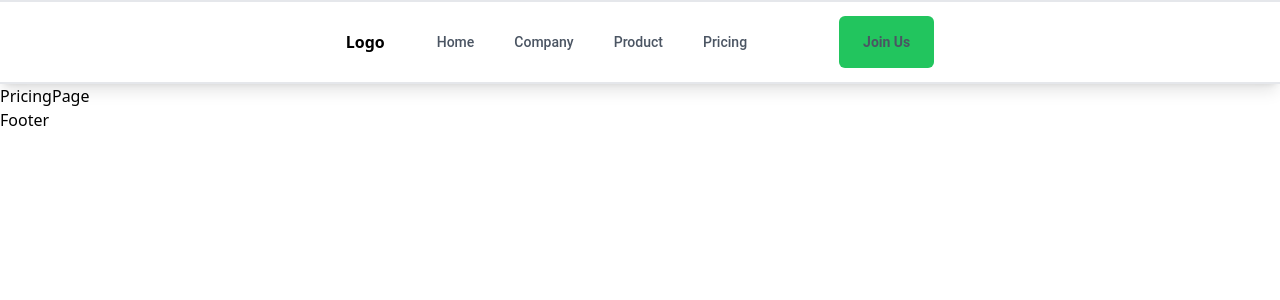
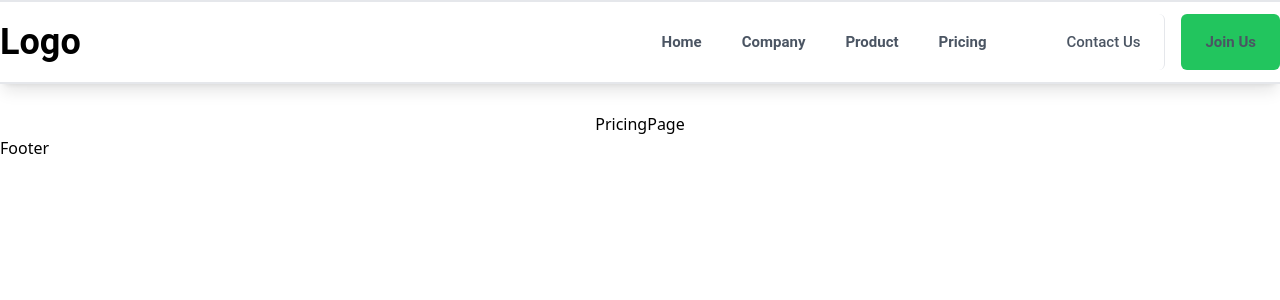
Before and after one commit to EfficientAI-tech/efficientai-frontend, a React (Create React App) app: page /pricing in a window 1280 px wide. Shown: the top 300 px of the page. Built offline with nearby package versions, Linux system fonts and the light colour scheme.

Commit message:
completed header

```diff
--- a/public/index.html
+++ b/public/index.html
@@ -39,5 +39,14 @@
       To begin the development, run `npm start` or `yarn start`.
       To create a production bundle, use `npm run build` or `yarn build`.
     -->
+    <!-- ION ICONS -->
+    <script
+      type="module"
+      src="https://unpkg.com/ionicons@7.1.0/dist/ionicons/ionicons.esm.js"
+    ></script>
+    <script
+      nomodule
+      src="https://unpkg.com/ionicons@7.1.0/dist/ionicons/ionicons.js"
+    ></script>
   </body>
 </html>
--- a/src/Components/Header.js
+++ b/src/Components/Header.js
@@ -1,51 +1,55 @@
 import React, { useState } from "react";
 import "../Styles/header.css";
 import { Transition } from "@headlessui/react";
-// import logo from "../Assets/Icon.png";
+
 const Header = () => {
   const [isOpen, setIsOpen] = useState(false);
   return (
-    <div className="bg-white border-y-2 shadow-lg">
+    <div className="bg-white border-y-2 shadow-lg fixed top-0 w-full">
       <nav className="nav">
-        <div className="container max-w-7xl  mx-auto flex items-center justify-around">
-          <div className="flex items-center justify-between h-20">
-            <div className="flex">
-              <div className="flex-shrink-0 flex items-center">
-                <span className="text-black font-bold">Logo</span>
-                {/* <img src={logo} alt="" /> */}
+        <div className="container mx-auto">
+          <div className="flex justify-between items-center h-20">
+            <div className="flex items-center">
+              <a href="/">
+                <span className="text-black font-bold cursor-pointer text-4xl">
+                  Logo
+                </span>
+              </a>
             </div>
-              <div className="hidden md:flex gap-20">
-                <div className="ml-10 flex items-baseline mt-2 space-x-4">
+            <div className="hidden md:flex space-x-14">
+              <div className="flex items-center space-x-10">
                 <a
                   href="/"
-                    className="text-gray-600 hover:text-black hover-underline px-3 py-2 rounded-md text-sm font-medium"
+                  className="text-gray-600 hover:text-black hover-underline text-md font-semibold"
                 >
                   Home
                 </a>
                 <a
                   href="/about"
-                    className="text-gray-600 hover:text-black hover-underline px-3 py-2 rounded-md text-sm font-medium"
+                  className="text-gray-600 hover:text-black hover-underline text-md font-semibold"
                 >
                   Company
                 </a>
                 <a
                   href="/product"
-                    className="text-gray-600 hover:text-black hover-underline px-3 py-2 rounded-md text-sm font-medium"
+                  className="text-gray-600 hover:text-black hover-underline text-md font-semibold"
                 >
                   Product
                 </a>
                 <a
                   href="/pricing"
-                    className="text-gray-600 hover:text-black hover-underline px-3 py-2 rounded-md text-sm font-medium"
+                  className="text-gray-600 hover:text-black hover-underline text-md font-semibold"
                 >
                   Pricing
                 </a>
               </div>
               <div className="flex items-center gap-4">
-                  <button className="text-gray-600 hover:text-black hover:bg-green-600 hover:font-bold px-6 py-4 rounded-md text-sm font-bold bg-green-500">
+                <button className="text-gray-600 hover:text-black hover:text-gray-600 hover:bg-gray-100 px-6 py-4 rounded-md text-md font-medium border-r hover:bg-green-500">
+                  Contact Us
+                </button>
+                <button className="text-gray-600 hover:text-black hover:bg-green-600 hover:font-bold px-6 py-4 rounded-md text-md font-bold bg-green-500">
                   Join Us
                 </button>
-                </div>
               </div>
             </div>
             <div className="-mr-2 flex items-center md:hidden">
@@ -78,14 +82,14 @@ const Header = () => {
           enter="transition ease-out duration-200 transform"
           enterFrom="opacity-0 scale-95"
           enterTo="opacity-100 scale-100"
-          leave="transition ease-in duration-75 transform"
+          leave="transition ease-in duration-95 transform"
           leaveFrom="opacity-100 scale-100"
           leaveTo="opacity-0 scale-95"
           className="flex text-left px-2"
         >
           {(ref) => (
-            <div className="md:hidden px-6" ref={ref}>
-              <div className="px-2 pt-2 pb-3 space-y-1 sm:px-3 w-80">
+            <div className="md:hidden px-4 py-4 w-full" ref={ref}>
+              <div className="px-2 pt-2 pb-3 space-y-1 sm:px-3 w-full">
                 <a
                   href="/"
                   className="flex justify-between items-center text-gray-600 hover:text-black block px-3 py-2 text-base font-medium border-b-2 border-t-2"
@@ -96,7 +100,7 @@ const Header = () => {
                   </span>
                 </a>
                 <a
-                  href="/"
+                  href="/about"
                   className="flex justify-between items-center text-gray-600 hover:text-black block px-3 py-2 border-b-2 text-base font-medium"
                 >
                   <span>Company</span>
@@ -105,7 +109,7 @@ const Header = () => {
                   </span>
                 </a>
                 <a
-                  href="/"
+                  href="/product"
                   className="flex justify-between items-center text-gray-600 hover:text-black block px-3 py-2 border-b-2 text-base font-medium"
                 >
                   <span>Product</span>
@@ -114,7 +118,7 @@ const Header = () => {
                   </span>
                 </a>
                 <a
-                  href="/"
+                  href="/pricing"
                   className="flex justify-between items-center text-gray-600 hover:text-black block px-3 py-2 border-b-2 text-base font-medium"
                 >
                   <span>Pricing</span>
@@ -124,19 +128,13 @@ const Header = () => {
                 </a>
               </div>
 
-              <button className="flex w-full text-center items-center text-gray-600 hover:text-black text-center hover:bg-green-600 hover:font-bold px-6 py-4 rounded-md text-sm font-bold bg-green-500">
-                Sign Up
+              <div className="flex gap-6 items-center justify-center px-2 pt-2 pb-3 space-y-3 sm:px-5 flex-col sm:flex-row">
+                <button className="mt-3 w-full text-center text-gray-600 hover:text-black hover:bg-green-600 hover:font-bold px-6 py-4 rounded-md text-sm font-bold bg-green-500">
+                  Join Us
                 </button>
-              <div className="flex items-center px-2 pt-2 pb-3 space-y-1 sm:px-3">
-                <button className="text-gray-600 hover:text-black hover:bg-gray-100 px-6 py-4 rounded-md text-sm font-medium">
-                  Login
+                <button className="w-full text-center text-gray-600 hover:text-black hover:bg-green-600 hover:font-bold px-6 py-4 rounded-md text-sm font-bold bg-green-500">
+                  Contact Us
                 </button>
-                <a
-                  href="/"
-                  className="text-gray-600 hover:text-black px-3 py-2 rounded-md text-sm font-medium"
-                >
-                  Contact Us
-                </a>
               </div>
             </div>
           )}
--- a/src/Pages/AboutPage.js
+++ b/src/Pages/AboutPage.js
@@ -1,9 +1,11 @@
-import React from 'react'
+import React from "react";
 
 const AboutPage = () => {
   return (
-    <div>AboutPage</div>
-  )
-}
+    <div className="flex justify-center items-center mx-auto mt-28">
+      AboutPage
+    </div>
+  );
+};
 
-export default AboutPage
+export default AboutPage;
--- a/src/Pages/HomePage.js
+++ b/src/Pages/HomePage.js
@@ -1,9 +1,11 @@
-import React from 'react'
+import React from "react";
 
 const HomePage = () => {
   return (
-    <div>HomePage</div>
-  )
-}
+    <div className="flex justify-center items-center mx-auto mt-28">
+      HomePage
+    </div>
+  );
+};
 
-export default HomePage
+export default HomePage;
--- a/src/Pages/PricingPage.js
+++ b/src/Pages/PricingPage.js
@@ -1,9 +1,11 @@
-import React from 'react'
+import React from "react";
 
 const PricingPage = () => {
   return (
-    <div>PricingPage</div>
-  )
-}
+    <div className="flex justify-center items-center mx-auto mt-28">
+      PricingPage
+    </div>
+  );
+};
 
-export default PricingPage
+export default PricingPage;
--- a/src/Pages/ProductPage.js
+++ b/src/Pages/ProductPage.js
@@ -1,9 +1,11 @@
-import React from 'react'
+import React from "react";
 
 const ProductPage = () => {
   return (
-    <div>ProductPage</div>
-  )
-}
+    <div className="flex justify-center items-center mx-auto mt-28">
+      ProductPage
+    </div>
+  );
+};
 
-export default ProductPage
+export default ProductPage;
```
Lines whose indentation alone changed are shown as unchanged.
